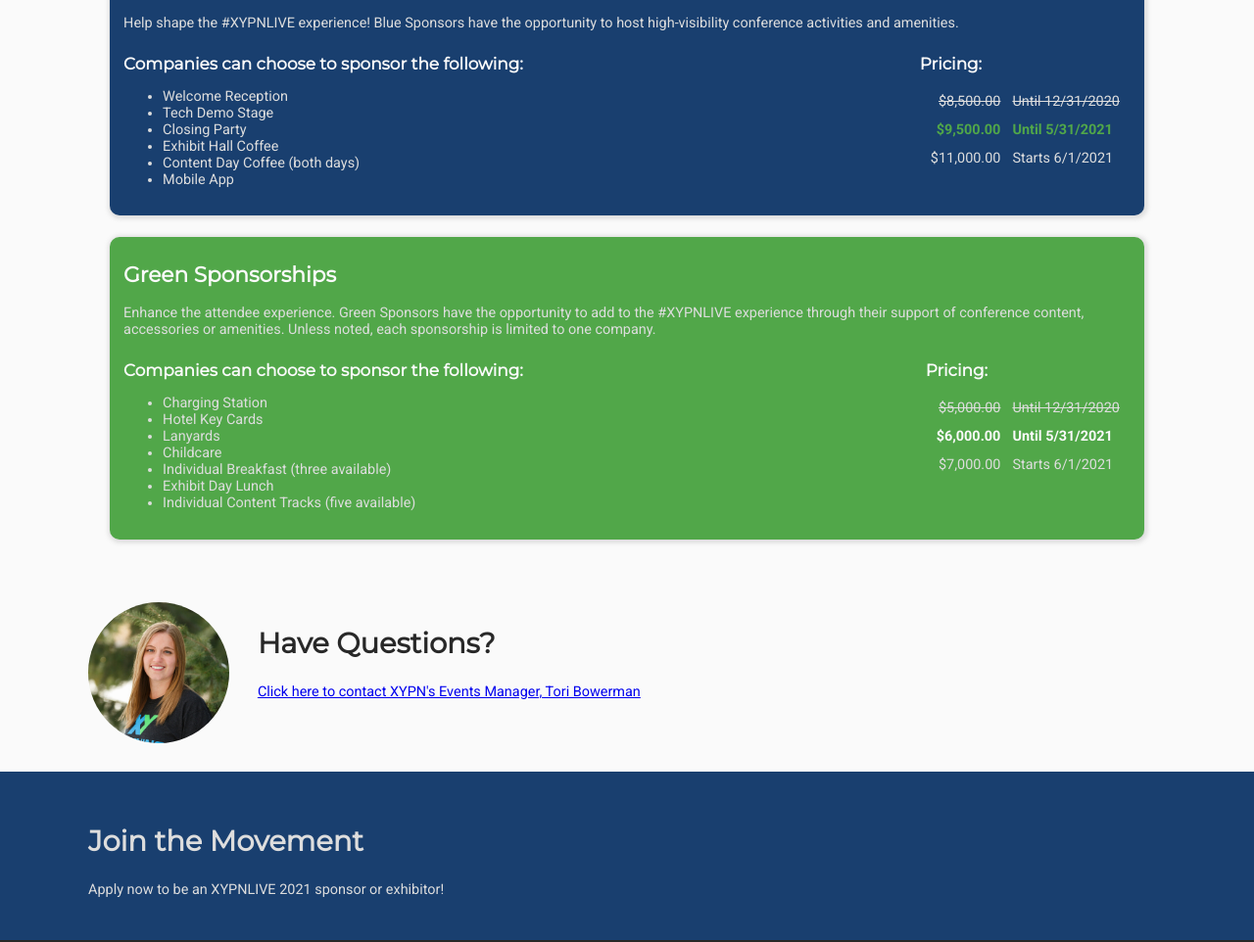
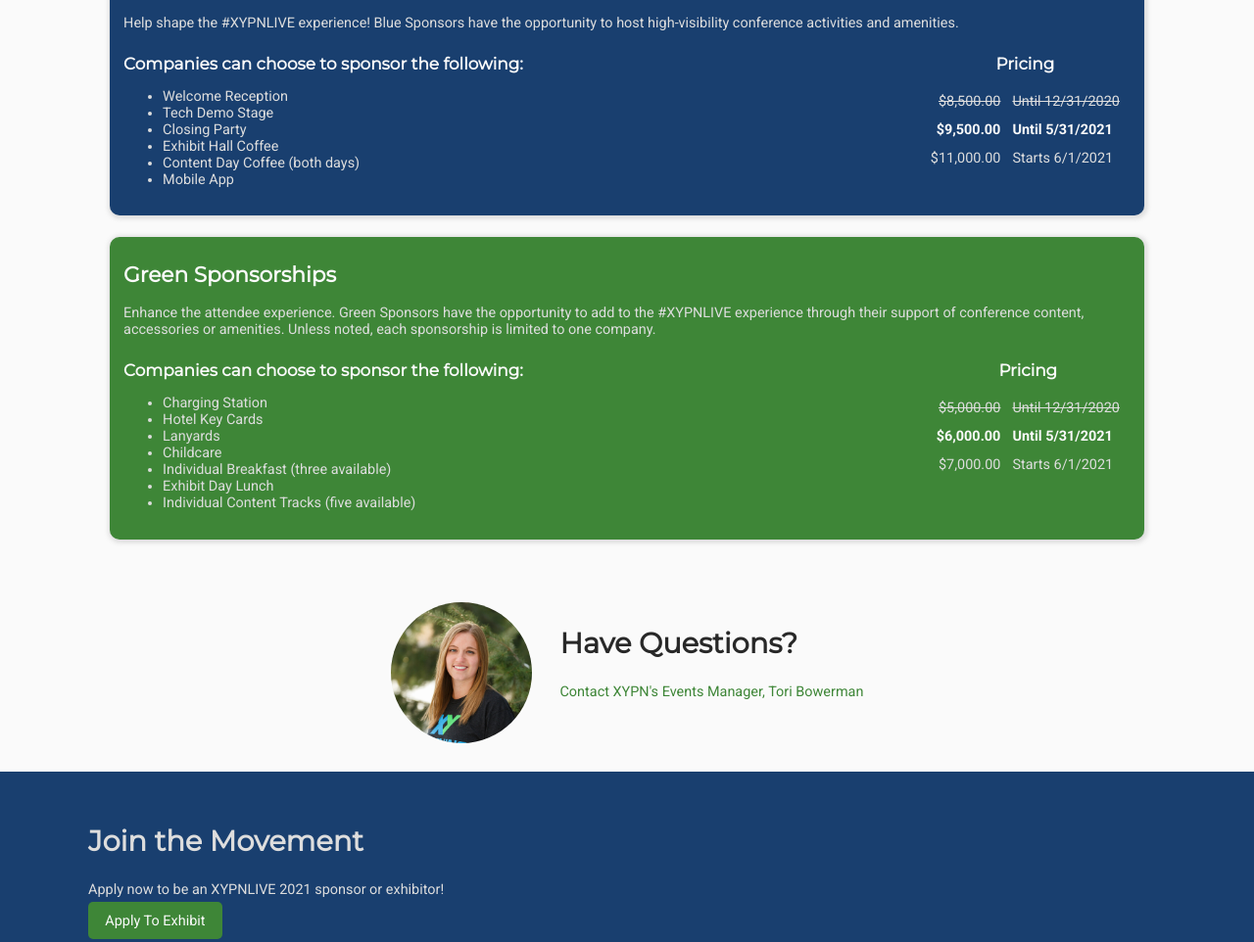
Before and after one commit to RUnroe/XYPN-exhibit-day-landing-page, a plain HTML site: page index.html in a window 1280 px wide. Shown: the part 1548-2510 px from the top of the page at 98% size. Drawn offline with Linux system fonts and the light colour scheme.

Commit message:
Center questions container

```diff
--- a/index.html
+++ b/index.html
@@ -58,18 +58,21 @@
         </div>
 
         <div class="question-section">
-            <div class="content">
+            <div>
                 <img src="images/ToriBowerman.webp">
                 <div>
                     <h1>Have Questions?</h1>
-                    <p><a href="mailto:tori@xyplanningnetwork.com">Click here to contact XYPN's Events Manager, Tori Bowerman</a></p>
+                    <p><a href="mailto:tori@xyplanningnetwork.com">Contact XYPN's Events Manager, Tori Bowerman</a></p>
                 </div>
             </div>
         </div>
         <div class="join-section">
             <div class="content">
-                <h1>Join the Movement</h1>
-                <p>Apply now to be an XYPNLIVE 2021 sponsor or exhibitor!</p>
+                <div>
+                    <h1>Join the Movement</h1>
+                    <p>Apply now to be an XYPNLIVE 2021 sponsor or exhibitor!</p>
+                </div>
+                <a href="" class="btn btn-secondary">Apply To Exhibit</a>
             </div>
         </div>
     </section>
--- a/script.js
+++ b/script.js
@@ -44,7 +44,7 @@
     //Append to table
     tableData = document.createElement("td");
     tableData.appendChild(dateDisplay);
-    row.appendChild(tableData);
+    if(price.endDate) row.appendChild(tableData);
 
     return row;
 }
@@ -74,7 +74,7 @@
         container.appendChild(informationContainer);
 
 
-        priceContainer = createPriceContainer(package);
+        priceContainer = createPriceContainer(package, true);
 
         container.appendChild(priceContainer);
 
@@ -85,10 +85,14 @@
 }
 
 
-const createPriceContainer = data => {
+const createPriceContainer = (data, addColon) => {
     //Create pricing title
     let pricingTitle = document.createElement("h3");
-    pricingTitle.innerHTML = "Pricing:";
+    pricingTitle.classList.add("pricing-title");
+    pricingTitle.innerHTML = "Pricing";
+
+    //Add colon to pricing title if parameter is true
+    if(addColon) pricingTitle.innerHTML += ":";
 
     //Create price table
     let priceTable = document.createElement("table");
@@ -170,7 +174,7 @@
         informationContainer.appendChild(listContainer);
 
         //Create price container
-        priceContainer = createPriceContainer(sponsorship);
+        priceContainer = createPriceContainer(sponsorship, false);
         informationContainer.appendChild(priceContainer);
 
         //Append elements to container
--- a/style.css
+++ b/style.css
@@ -1,6 +1,7 @@
 :root {
     --color-primary: #193f6f;
-    --color-secondary: #51a749;
+    /* --color-secondary: #51a749; */
+    --color-secondary: #3e8637;
     --color-light: #fafafa;
     --color-dark: #282828;
 
@@ -114,6 +115,7 @@
     padding:0.75em 1.2em;
     border-radius: 5px;
     cursor:pointer;
+    text-decoration: none;
 }
 
 .btn-secondary {
@@ -123,7 +125,7 @@
 }
 
 .btn-secondary:hover {
-    background-color:#37962f;
+    background-color:#51a749;
 }
 
 
@@ -256,6 +258,15 @@
 .sponsorship h3 {
     margin:0.5em 0;
 }
+
+.sponsorship .pricing-title {
+    text-align: center;
+}
+
+.sponsorship .price-container {
+    min-width: 200px;
+}
+
 /* Colored sponsorship displays */
 
 .sponsorship.blue {
@@ -281,7 +292,7 @@
     color: var(--color-text-secondary-on-color);
 }
 
-.green .pricing .current {
+.green .pricing .current, .blue .pricing .current {
     color: var(--color-light);
 }
 
@@ -292,12 +303,19 @@
 ========================*/
 .question-section {
     padding:1em 0;
+    display:flex;
+    justify-content: center;
 }
-.question-section > .content {
-    display:flex;
+.question-section > div {
+    display:inline-flex;
+    padding:1em
 }
-.question-section > .content > img {
+.question-section > div > img {
     margin-right: 2em;
+}
+.question-section a {
+    color:var(--color-secondary);
+    text-decoration: none;
 }
 
 /*======================
```
